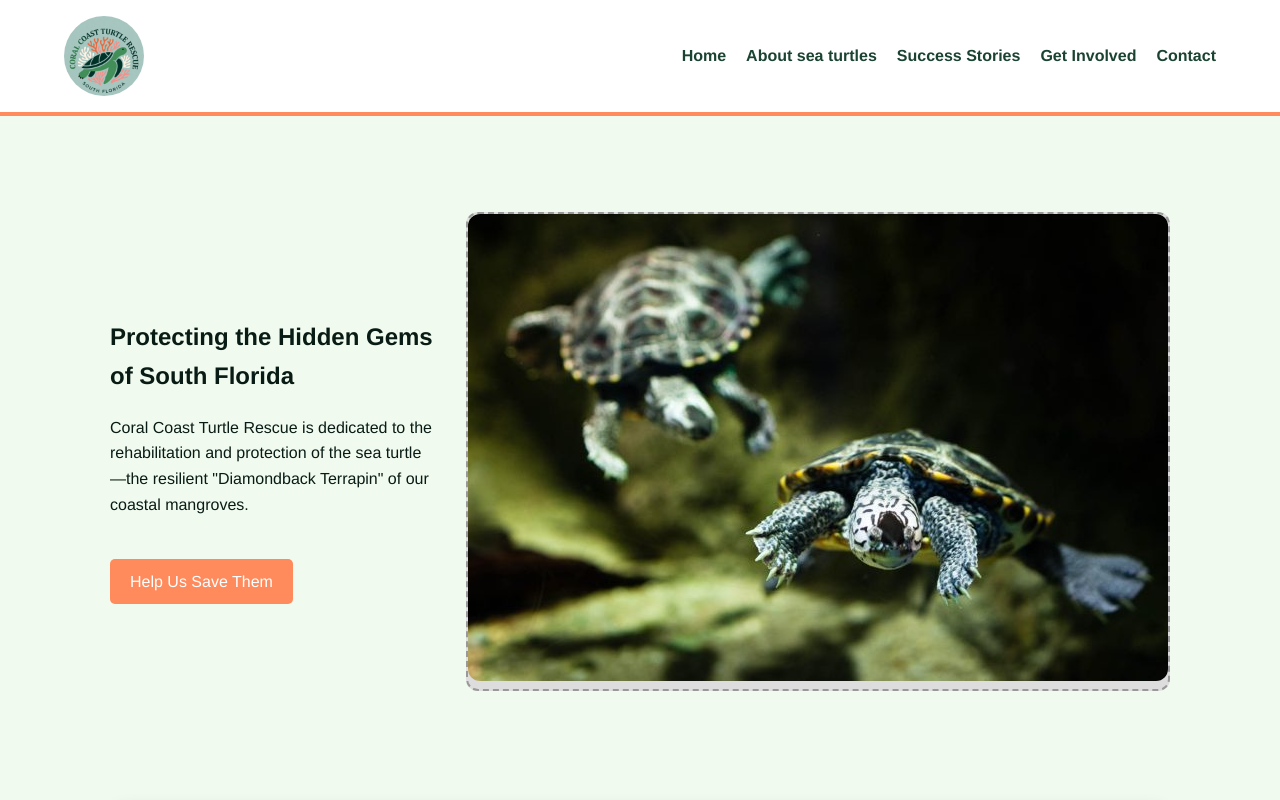
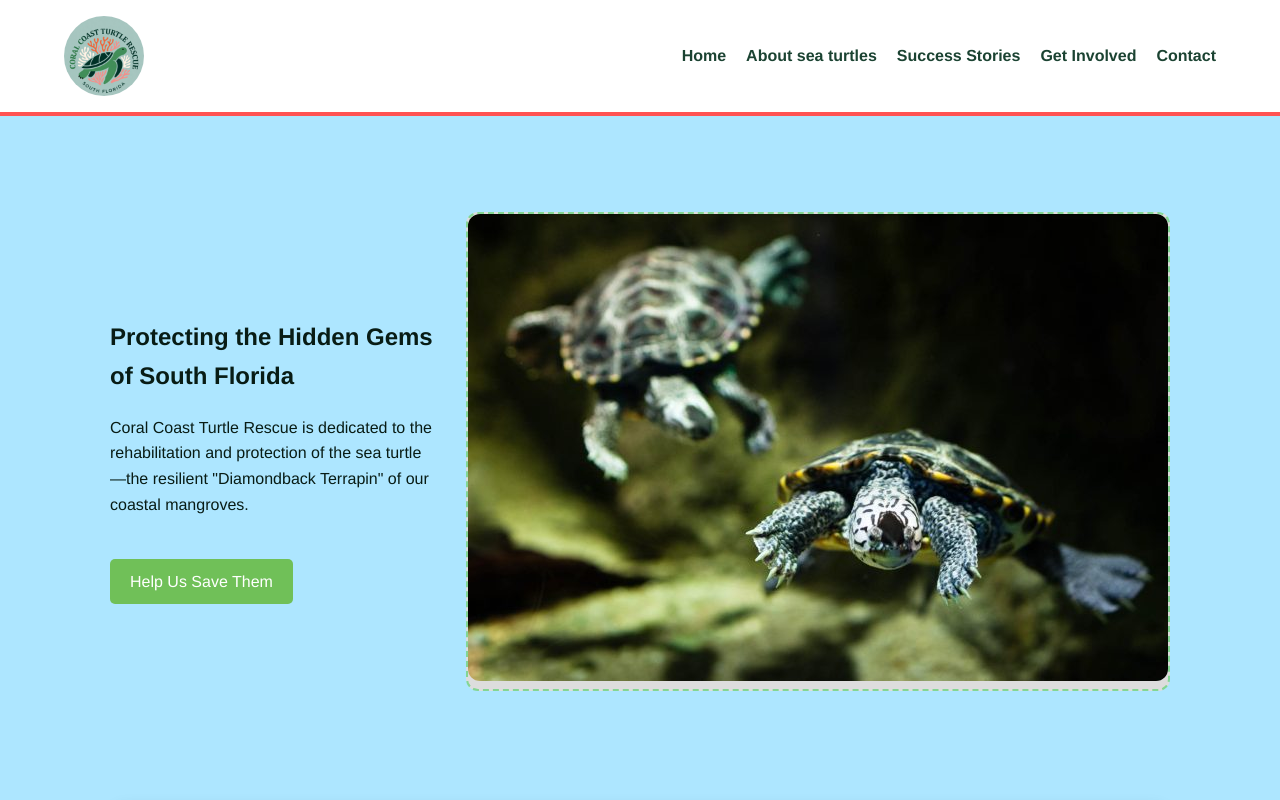
Before and after one commit to aaa8300/Web-Design-FLSLSC26, a plain HTML site: page index.html in a window 1280 px wide. Shown: the top 800 px of the page. Drawn offline with Linux system fonts and the light colour scheme.

Commit message:
changed colors

```diff
--- a/styles.css
+++ b/styles.css
@@ -8,7 +8,7 @@ body {
     font-family: 'Helvetica Neue', Helvetica, Arial, sans-serif;
     line-height: 1.6;
     color: #081C15;
-    background-color: #F1FAEE;
+    background-color: #ade6ff;
 }
 
 header {
@@ -17,7 +17,7 @@ header {
     display: flex;
     justify-content: space-between;
     align-items: center;
-    border-bottom: 4px solid #FF8A5B;
+    border-bottom: 4px solid #ff5252;
 }
 
 header .brand {
@@ -72,14 +72,14 @@ main {
     background: #ddd;
     border-radius: 12px;
     /* padding: 60px 20px; */
-    border: 2px dashed #999;
+    border: 2px dashed #83d693;
     img {
         border-radius: 12px;
     }
 }
 
 .btn {
-    background: #FF8A5B;
+    background: #70c058;
     color: white;
     padding: 10px 20px;
     text-decoration: none;
@@ -162,7 +162,7 @@ footer {
 
 .victory-image {
     flex: 1;
-    max-height: 400px;
+    max-height: 600px;
 }
 
 .victory-image img {
```
